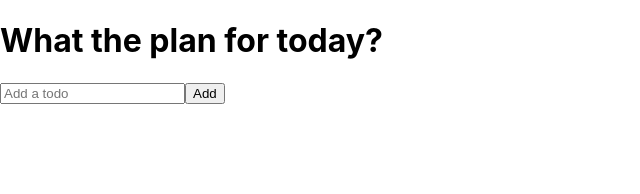
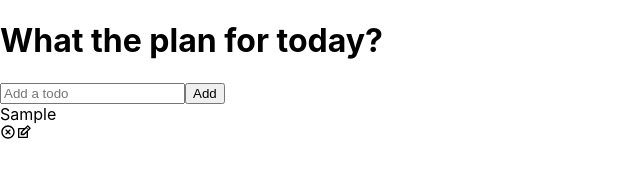
Before and after one commit to Anurudran/todo_app, a React (Create React App) app: page / in a window 1280 px wide. Both pictures are taken after typing "Sample" into the empty fields and a click on the button "Add". Shown: the top 194 px of the page, without its empty margins (0-640 px from the left). Built offline with nearby package versions, Linux system fonts and the light colour scheme.

Commit message:
Added functionality to adding todos for each row

```diff
--- a/package.json
+++ b/package.json
@@ -8,6 +8,7 @@
     "@testing-library/user-event": "^13.5.0",
     "react": "^18.2.0",
     "react-dom": "^18.2.0",
+    "react-icons": "^4.11.0",
     "react-scripts": "5.0.1",
     "web-vitals": "^2.1.4"
   },
--- a/src/components/Todo.jsx
+++ b/src/components/Todo.jsx
@@ -0,0 +1,27 @@
+import React, {useState} from "react";
+import { RiCloseCircleLine } from 'react-icons/ri';
+import { TiEdit } from 'react-icons/ti';
+
+
+function Todo({todos, completeTodo}) {
+  const [edit, setEdit] = useState({
+    id: null,
+    value: "",
+  });
+  return todos.map((todo, index) => (
+    <div
+      className={todo.isComplete ? "todo-row complete" : "todo-row"}
+      key={index}
+    >
+      <div key={todo.id} onClick={() => completeTodo(todo.id)}>
+        {todo.text}
+      </div>
+      <div className="icons">
+        <RiCloseCircleLine />
+        <TiEdit />
+      </div>
+    </div>
+  ));
+}
+
+export default Todo;
--- a/src/components/TodoList.jsx
+++ b/src/components/TodoList.jsx
@@ -1,4 +1,5 @@
 import React, { useState } from "react";
+import Todo from "./Todo";
 import TodoForm from "./TodoForm";
 
 function TodoList() {
@@ -15,10 +16,21 @@
       console.log(...todos)
   }
 
+  const completeTodo = id => {
+      let updatedTodos = todos.map(todo => {
+          if(todo.id === id) {
+              todo.isComplete = !todo.isComplete;
+          }
+          return todo;
+      });
+      setTodos(updatedTodos)
+  }
+
   return (
     <div>
       <h1>What the plan for today?</h1>
       <TodoForm onSubmit={addTodo}/>
+      <Todo todos={todos} completeTodo={completeTodo}/>
     </div>
   );
 }
```
Also changed, not shown: 1 other file (tests, documents, lock files or other folders).
